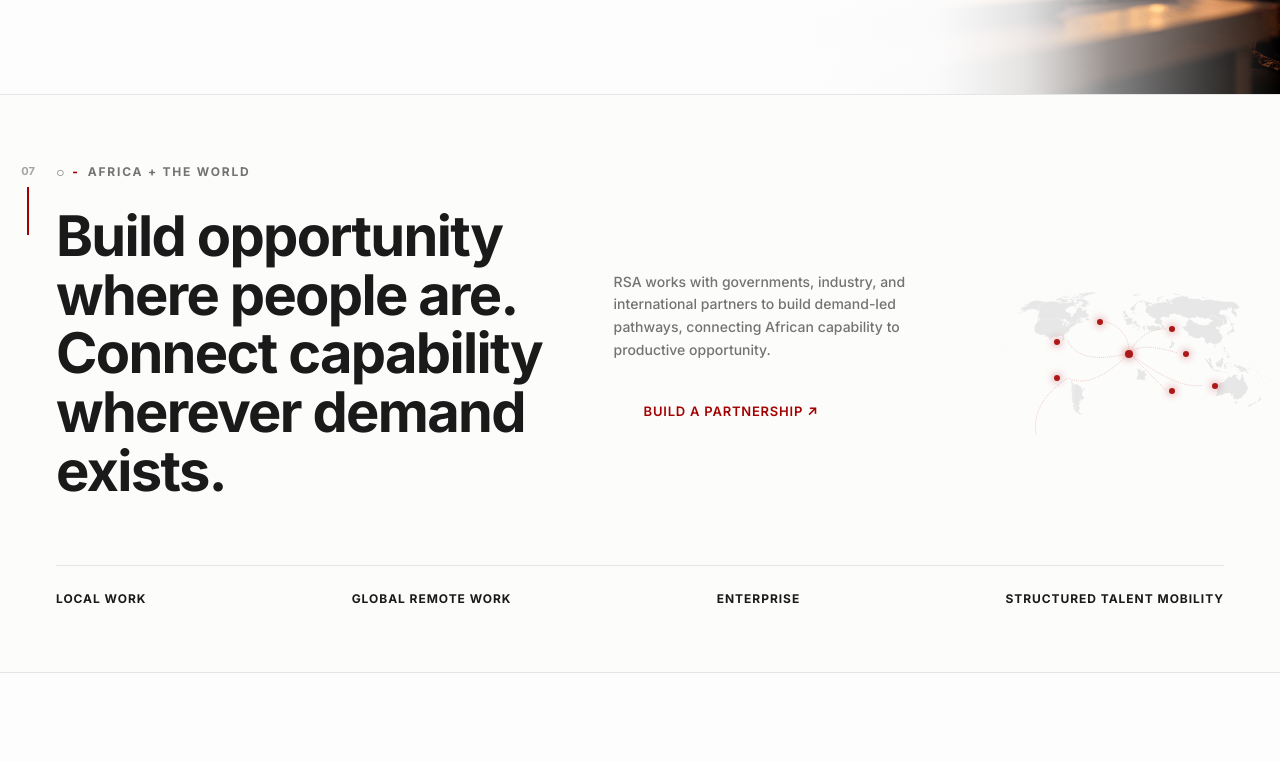
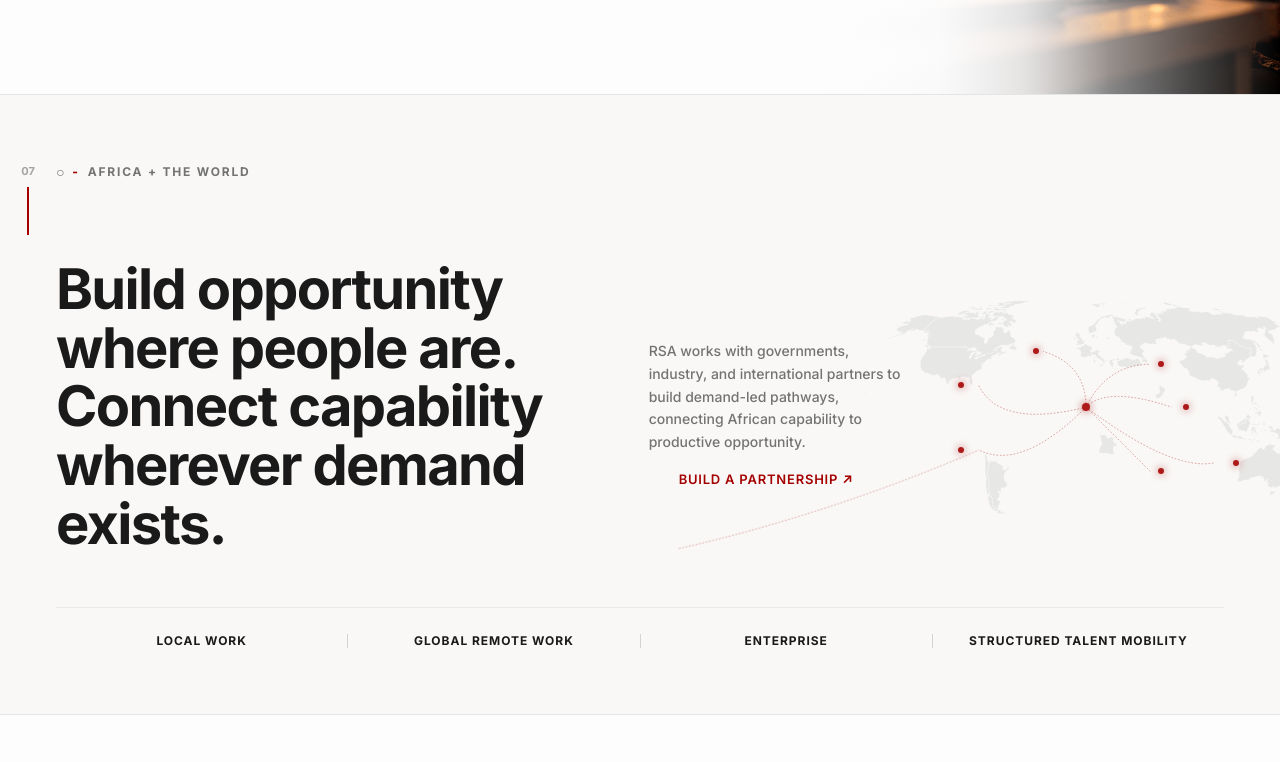
Before and after one commit to dygtech/reskill-africa-new, a Next.js app: page / in a window 1280 px wide. Shown: the part 4018-4780 px from the top of the page. Built offline with nearby package versions, Linux system fonts and the light colour scheme.

Commit message:
fix: world map section

```diff
--- a/components/home/BuildOpportunitySection.tsx
+++ b/components/home/BuildOpportunitySection.tsx
@@ -1,5 +1,6 @@
 "use client";
 
+import React from 'react';
 import { SectionLabel, RedButton } from "@/components/ui/SharedUI";
 import { WorldMap } from "@/components/ui/WorldMap";
 
@@ -24,25 +25,25 @@ const tabs = [
 
 export function BuildOpportunitySection() {
   return (
-    <section className="relative w-full bg-[#fcfcfb] py-12 md:py-16 overflow-hidden border-b border-rsa-gray-200 z-10">
+    <section className="relative w-full bg-[#F9F8F6] py-16 overflow-hidden border-b border-rsa-gray-200 z-10">
       <div className="max-w-[1440px] mx-auto px-6 md:px-10 lg:px-14 relative">
+
         <SectionLabel number="07">AFRICA + THE WORLD</SectionLabel>
 
-        <div className="flex flex-col lg:flex-row items-center gap-12 lg:gap-8 mb-6 md:mb-16 relative">
-
-          {/* Ant line is now handled internally by WorldMap for perfect responsiveness */}
+        {/* Top Content Row */}
+        <div className="flex flex-col lg:flex-row items-center lg:gap-8 relative z-10">
 
           {/* Left: Heading */}
-          <div className="lg:w-[45%] shrink-0">
+          <div className="lg:w-[48%] shrink-0">
             <h2 className="text-rsa-black text-[32px] sm:text-[40px] md:text-[48px] lg:text-[56px] font-bold leading-[1.05] tracking-[-0.03em]">
               Build opportunity<br />where people are.<br />Connect capability<br /><span>wherever demand exists.</span>
             </h2>
           </div>
 
           {/* Middle: Text and Button */}
-          <div className="lg:w-[25%] pt-4 lg:pt-0 shrink-0 self-center">
-            <p className="text-rsa-gray-500 text-[14px] leading-relaxed mb-6 font-medium max-w-[420px]">
-              RSA works with governments, industry, and international partners to build demand-led pathways,<br className="hidden 2xl:block" /> connecting African capability to productive opportunity.
+          <div className="lg:w-[22%] pt-6 lg:pt-8 shrink-0">
+            <p className="text-rsa-gray-500 text-[14px] leading-relaxed font-medium max-w-[420px]">
+              RSA works with governments, industry, and international partners to build demand-led pathways, connecting African capability to productive opportunity.
             </p>
             <RedButton href="/partner-with-us" variant="outline" className="text-rsa-red! border-transparent! hover:bg-transparent! hover:text-rsa-red-dark! px-0 py-0 text-[13px]!">
               BUILD A PARTNERSHIP ↗
@@ -50,17 +51,31 @@ export function BuildOpportunitySection() {
           </div>
 
           {/* Right: World Map */}
-          <div className="lg:w-[35%] w-full flex justify-end">
-            <WorldMap className="w-full max-w-[400px] md:max-w-[500px] lg:max-w-[650px] h-auto shrink-0 lg:-mr-12 opacity-90" />
+          <div className="lg:w-[30%] w-full flex justify-end relative min-h-[250px] lg:min-h-[400px] items-center">
+            <WorldMap className="w-full max-w-[450px] lg:max-w-[500px] lg:w-[500px] h-auto shrink-0 opacity-90 lg:-mr-12" />
           </div>
         </div>
 
         {/* Tab Links Row */}
-        <div className="grid grid-cols-[auto_auto] justify-center md:flex md:flex-row md:items-center md:justify-between gap-y-1 gap-x-8 sm:gap-x-12 border-t border-rsa-gray-200 pt-6">
+        <div className="grid grid-cols-[auto_auto] gap-y-4 justify-center md:hidden border-t border-rsa-gray-200 pt-6">
           {tabs.map((tab) => (
-            <div key={tab.id} className="text-[9px] sm:text-[12px] font-bold tracking-normal sm:tracking-[0.08em] uppercase text-rsa-black whitespace-nowrap">
+            <div key={tab.id} className="text-[10px] sm:text-[12px] font-bold tracking-[0.05em] uppercase text-rsa-black whitespace-nowrap px-4 text-center">
               {tab.label}
             </div>
+          ))}
+        </div>
+
+        {/* Desktop Tabs */}
+        <div className="hidden md:flex items-center justify-between border-t border-rsa-gray-200/80 pt-6 relative z-10">
+          {tabs.map((tab, i) => (
+            <React.Fragment key={tab.id}>
+              <div className="text-[11px] lg:text-[12px] font-bold tracking-[0.08em] uppercase text-rsa-black flex-1 text-center cursor-default">
+                {tab.label}
+              </div>
+              {i < tabs.length - 1 && (
+                <div className="w-[1px] h-[14px] bg-rsa-gray-300"></div>
+              )}
+            </React.Fragment>
           ))}
         </div>
       </div>
--- a/components/home/ProofSection.tsx
+++ b/components/home/ProofSection.tsx
@@ -78,7 +78,8 @@ export function ProofSection() {
 
             {/* KEBULANIA */}
             <div className="flex gap-8">
-              <div className="mt-1.5 sm:pl-4">
+              <div className="w-[1px] h-12 bg-rsa-red/40 hidden sm:block mt-3"></div>
+              <div className="mt-1.5">
                 <div className="text-[16px] font-extrabold text-rsa-black leading-tight tracking-tight uppercase">
                   KEBULANIA
                 </div>
--- a/components/ui/WorldMap.tsx
+++ b/components/ui/WorldMap.tsx
@@ -480,7 +480,7 @@ export function WorldMap({ className }: { className?: string }) {
       <div className="absolute inset-0 pointer-events-none">
         <svg viewBox="0 0 1000 500" fill="none" className="w-full h-full overflow-visible">
           {/* Main dynamic ant line from beneath Enterprise text to South America node (250, 350) */}
-          <path d="M 120 580 Q 100 450 250 350" stroke="#a40000" strokeWidth="1.5" strokeDasharray="4 4" fill="none" className="opacity-60" />
+          <path d="M -450 580 Q -100 500 250 350" stroke="#a40000" strokeWidth="1.5" strokeDasharray="4 4" fill="none" className="opacity-60" />
 
           {/* Ant lines (bezier curves) connecting Africa to other nodes */}
           <path d="M 500 250 Q 550 150 650 150" stroke="#a40000" strokeWidth="1.5" strokeDasharray="4 4" fill="none" className="opacity-60" />
```
